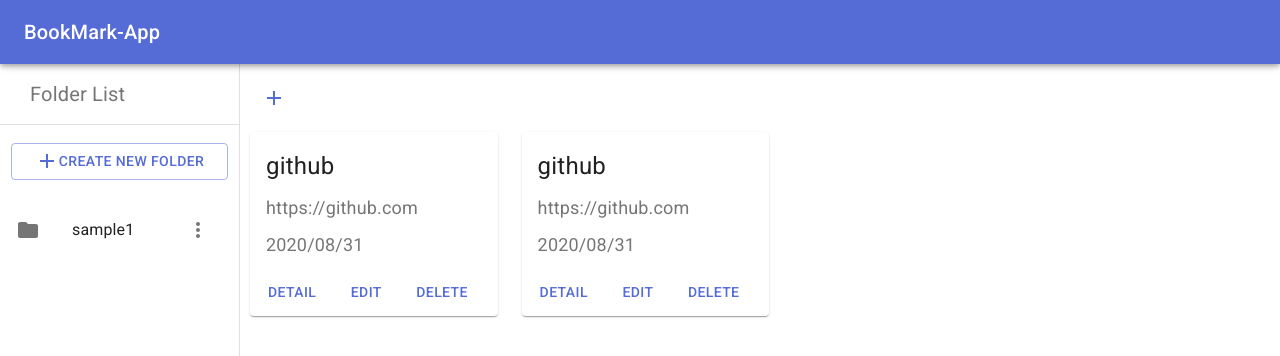
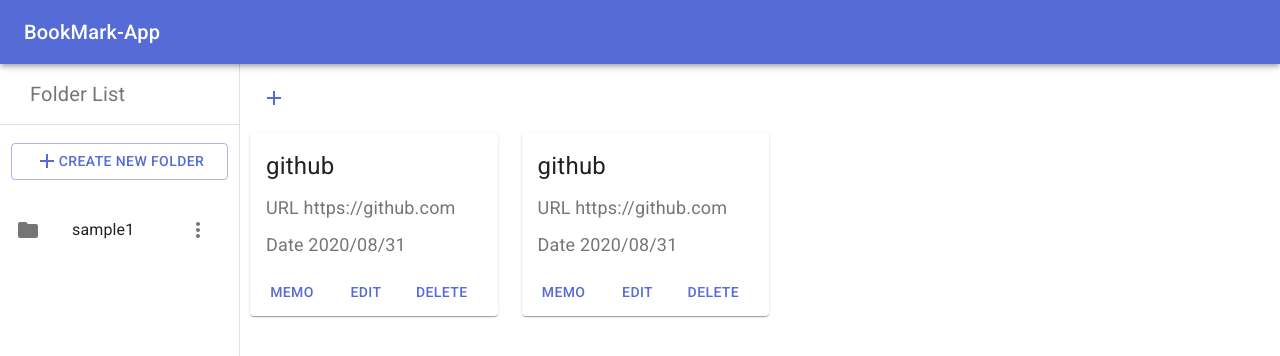
Before and after one commit to ken2pg/BookMark-App, a Next.js app: page / in a window 1280 px wide. Shown: the top 356 px of the page. Built offline with nearby package versions, Linux system fonts and the light colour scheme.

Commit message:
store内のstateが表示されるように変更

```diff
--- a/src/components/bookMarkItem.tsx
+++ b/src/components/bookMarkItem.tsx
@@ -1,4 +1,8 @@
 import React from 'react';
+import { useDispatch } from 'react-redux';
+import { useSelector } from 'react-redux';
+import { RootState } from '../store';
+
 import { makeStyles, Theme, createStyles } from '@material-ui/core/styles';
 import Paper from '@material-ui/core/Paper';
 import Card from '@material-ui/core/Card';
@@ -8,6 +12,7 @@
 import CardMedia from '@material-ui/core/CardMedia';
 import Button from '@material-ui/core/Button';
 import Typography from '@material-ui/core/Typography';
+import { bookMarkSlice } from '#/slices/bookMarkSlice';
 
 const useStyle = makeStyles((theme: Theme) =>
   createStyles({
@@ -46,7 +51,12 @@
 }
 const BookMarkItem: React.FC<Props> = ({ bookMarkContents }) => {
   const classes = useStyle();
+  const dispatch = useDispatch();
+  const state = useSelector((state: RootState) => state);
 
+  const startEditBookMark = () => {
+    dispatch(bookMarkSlice.actions.startEditBookMark());
+  };
   //   const text: string = 'http://www.google.com/s2/favicons?domain=https://github.com';
   //   const text: string = 'http://www.yahoo.co.jp/aaa.jpg';
   return (
@@ -58,15 +68,15 @@
         <CardContent className={classes.cardContent}>
           <Typography className={classes.name}>{bookMarkContents.siteName}</Typography>
           <Typography color="textSecondary" className={classes.text}>
-            {bookMarkContents.siteURL}
+            URL {bookMarkContents.siteURL}
           </Typography>
           <Typography color="textSecondary" className={classes.text}>
-            {bookMarkContents.date}
+            Date {bookMarkContents.date}
           </Typography>
         </CardContent>
         {/* </CardActionArea> */}
         <Button color="primary" className={classes.btn}>
-          Detail
+          Memo
         </Button>
         <Button color="primary" className={classes.btn}>
           Edit
```
